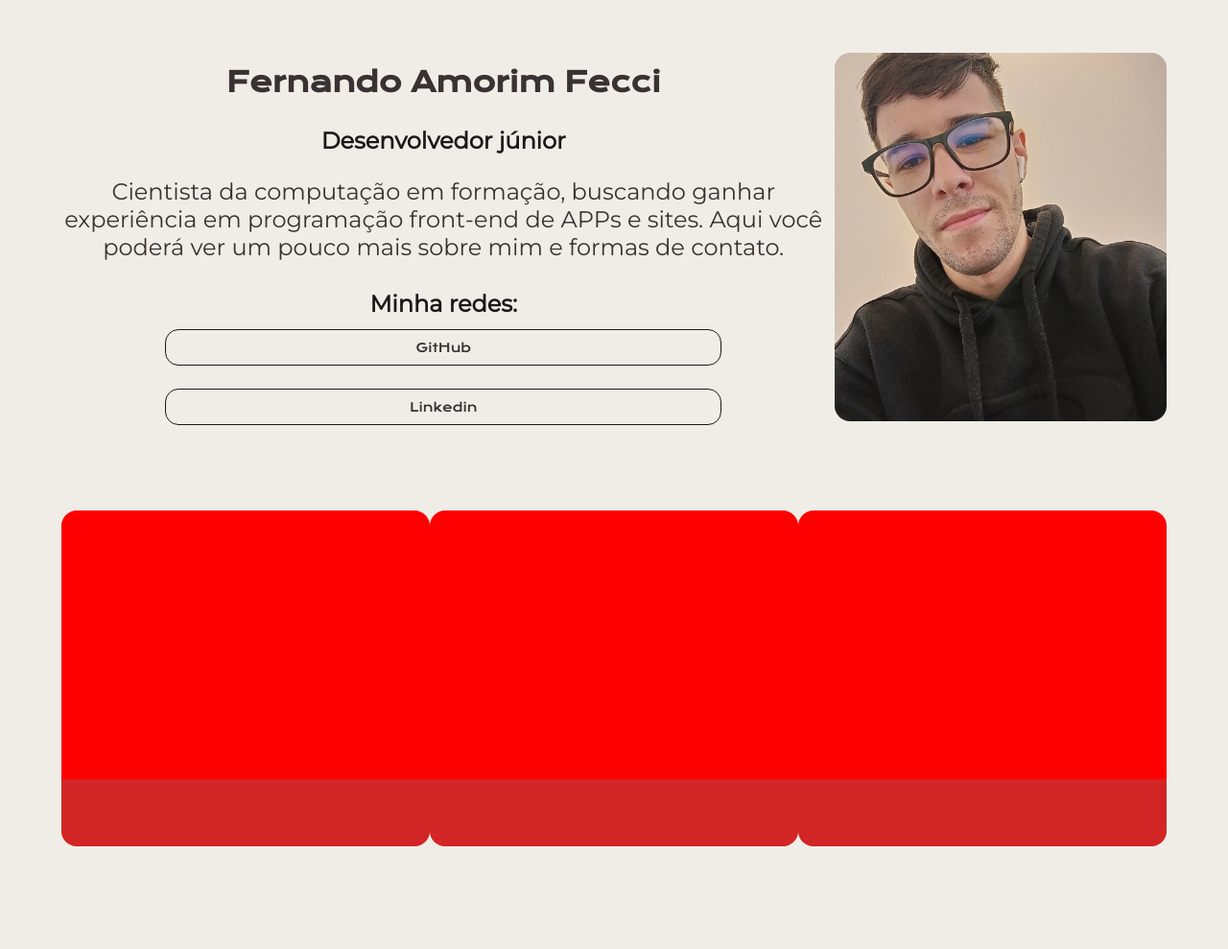
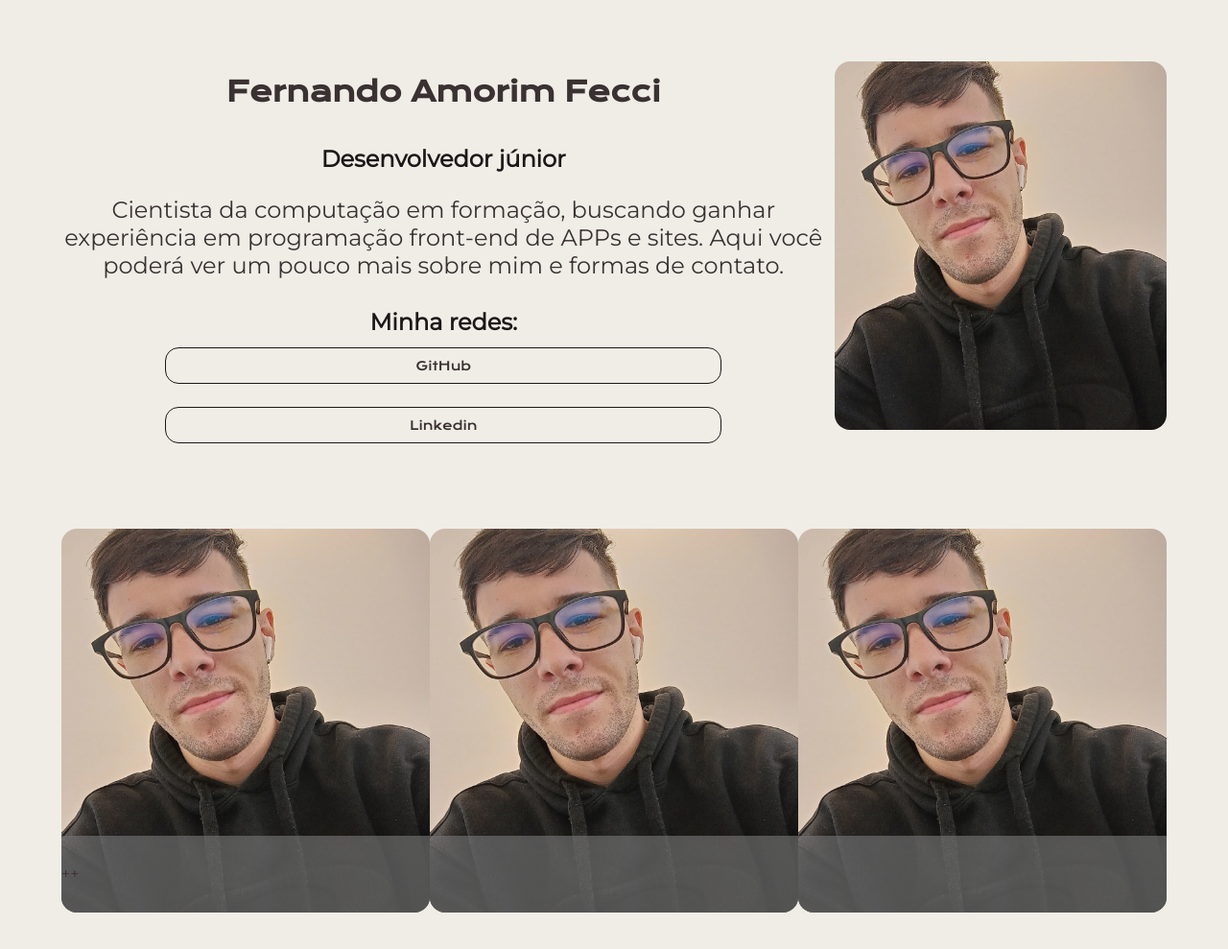
Before and after one commit to feerfecci/meu_curriculo, a PHP site: page / in a window 1280 px wide. Shown: the part 80-1069 px from the top of the page at 96% size. Before the commit the page ends 962 px from the top, so only its background shows below. Run offline with PHP 8.4, Linux system fonts and the light colour scheme.

Commit message:
Add files via upload

```diff
--- a/components/home.php
+++ b/components/home.php
@@ -1,4 +1,5 @@
-<section class="row conteudo aba-home " style="gap: 10px; align-items: center;">
+<section class="column conteudo  aba-home">
+    <section class="row  " style="gap: 10px; align-items: center;">
         <div style="justify-items: center;">
             <h1>
                 Fernando Amorim Fecci
@@ -22,23 +23,27 @@
         </div>
         <img class="imagem-perfil" src="./assets/perfil.jpg" alt="">
     </section>
+    <section class="row row-projeto">
+        <div class="projeto">
+            <img class="imagem-perfil" src="./assets/perfil.jpg" alt="" style="width: 100%; height: 100%;">
 
-<section class="row row-projeto"  >
-    <div class="projeto">
-        <div class="acessarprojeto">
-
+            <div class="acessarprojeto">++
             </div>
         </div>
         <div class="projeto">
+            <img class="imagem-perfil" src="./assets/perfil.jpg" alt="" style="width: 100%; height: 100%;">
+
             <div class="acessarprojeto">
-        <i class="bi bi-plus-circle-dotted" style="font-size: 30px;"></i>
             </div>
 
         </div>
         <div class="projeto">
+            <img class="imagem-perfil" src="./assets/perfil.jpg" alt="" style="width: 100%; height: 100%;">
+
             <div class="acessarprojeto">
 
             </div>
 
         </div>
     </section>
+</section>
--- a/css/home.css
+++ b/css/home.css
@@ -1,4 +1,3 @@
-
 .imagem-perfil {
     height: 30%;
     width: 30%;
@@ -12,26 +11,33 @@
 
 }
 
-.row-projeto{
-    justify-content: space-around  !important;
+.row-projeto {
+    justify-content: space-around !important;
 }
 
-.projeto{
+.projeto {
     width: 500px;
-    height: 350px;
-    background-color: red;
+    height: 400px;
+    position: relative;
     border-radius: var(--borda-card);
     align-content: end;
     display: block;
-    /* background-image: url('assets/perfil.jpg'); */
+    cursor: pointer;
 }
 
-.projeto .acessarprojeto{
+
+.projeto .acessarprojeto {
     border-bottom-left-radius: var(--borda-card);
     border-bottom-right-radius: var(--borda-card);
     width: 100%;
     height: 20%;
-    background-color: rgba(117, 117, 117, 0.323);
+    background-color: rgba(117, 117, 117, 0.632);
     justify-content: center;
     align-content: center;
+    /* position: fixed; */
+    position: absolute; /* Permite posicionar sobre o elemento pai (.projeto relative) */
+    top: 90%; /* Centraliza verticalmente */
+    left: 50%; /* Centraliza horizontalmente */
+    transform: translate(-50%, -50%);  /* Ajusta o alinhamento para o centro */
+    z-index: 10; /* Garante que fique acima da imagem */
 }
```
Lines whose indentation alone changed are shown as unchanged.
